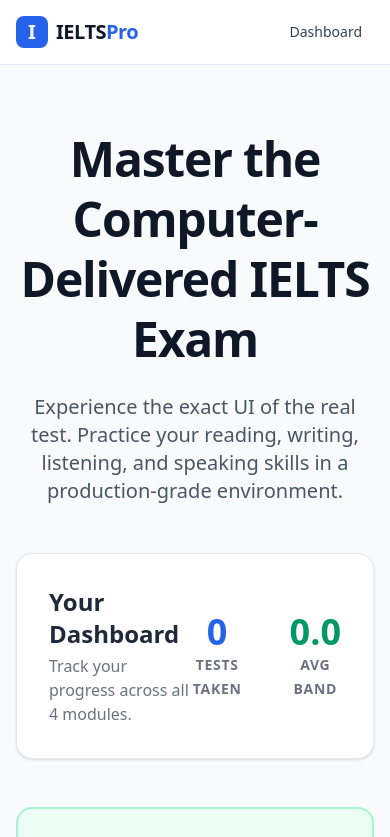
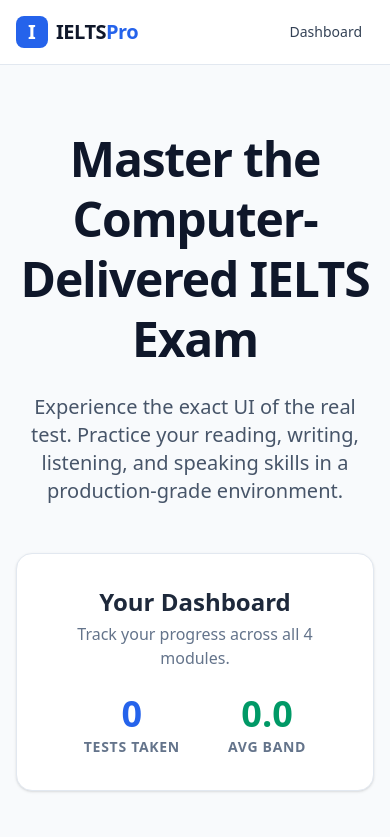
Before and after one commit to balwinderxcode-ai/ielts-prep-platform, a Next.js app: page / in a window 390 px wide. Shown: the top 837 px of the page. Built offline with nearby package versions, Linux system fonts and the light colour scheme.

Commit message:
feat: complete Phase 4 - User Dashboard integration with global state and SEO updates

```diff
--- a/src/app/page.tsx
+++ b/src/app/page.tsx
@@ -1,6 +1,28 @@
+"use client";
 import Link from "next/link";
+import { useEffect, useState } from "react";
+import { useTestStore } from "../store";
 
 export default function Home() {
+  const { progress } = useTestStore();
+  const [isClient, setIsClient] = useState(false);
+
+  // Fix hydration mismatch for Zustand persist
+  useEffect(() => {
+    setIsClient(true);
+  }, []);
+
+  const totalTests = isClient
+    ? progress.readingCompleted + progress.listeningCompleted + progress.writingCompleted + progress.speakingCompleted
+    : 0;
+
+  // Calculate average band (simplified logic)
+  const readingBand = progress.readingCompleted > 0 ? (progress.readingScore / (progress.readingCompleted * 3)) * 9 : 0;
+  const listeningBand = progress.listeningCompleted > 0 ? (progress.listeningScore / (progress.listeningCompleted * 2)) * 9 : 0;
+  const avgBand = totalTests > 0 && (readingBand > 0 || listeningBand > 0)
+    ? ((readingBand + listeningBand) / 2).toFixed(1)
+    : "0.0";
+
   const modules = [
     {
       title: "Academic Reading Test",
@@ -28,35 +50,39 @@
       path: "/speaking",
       desc: "Live microphone recording. Practice your 2-minute long turn with playback and mock cue cards.",
       color: "bg-amber-50 text-amber-800 border-amber-200 hover:bg-amber-100",
-      icon: "M15 10l4.553-2.276A1 1 0 0121 8.618v6.764a1 1 0 01-1.447.894L15 14M5 18h8a2 2 0 002-2V8a2 2 0 00-2-2H5a2 2 0 00-2 2v8a2 2 0 002 2z"
+      icon: "M15 10l4.553-2.276A1 1 0 0121 8.618v6.764a1 1 0 01-1.447.894L15 14M5 18h8a2 2 0 002-2V8a2 2 0 00-2 2H5a2 2 0 00-2 2v8a2 2 0 002 2z"
     }
   ];
 
   return (
     <div className="flex flex-col items-center justify-start pt-8 pb-16">
       <div className="text-center max-w-3xl mb-12">
-        <h1 className="text-5xl font-extrabold text-gray-900 tracking-tight mb-6 leading-tight">
+        <h1 className="text-5xl font-extrabold text-slate-900 tracking-tight mb-6 leading-tight">
           Master the Computer-Delivered IELTS Exam
         </h1>
-        <p className="text-xl text-gray-600 font-medium">
+        <p className="text-xl text-slate-600 font-medium">
           Experience the exact UI of the real test. Practice your reading, writing, listening, and speaking skills in a production-grade environment.
         </p>
       </div>
 
       {/* Dashboard Stats */}
-      <div className="w-full max-w-5xl bg-white rounded-2xl shadow-sm border border-gray-200 p-8 mb-12 flex items-center justify-between">
-        <div>
-          <h2 className="text-2xl font-bold text-gray-800 mb-1">Your Dashboard</h2>
-          <p className="text-gray-500 font-medium">Track your progress across all 4 modules.</p>
+      <div className="w-full max-w-5xl bg-white rounded-2xl shadow-sm border border-slate-200 p-8 mb-12 flex flex-col md:flex-row items-center justify-between">
+        <div className="mb-6 md:mb-0 text-center md:text-left">
+          <h2 className="text-2xl font-bold text-slate-800 mb-1">Your Dashboard</h2>
+          <p className="text-slate-500 font-medium">Track your progress across all 4 modules.</p>
         </div>
         <div className="flex space-x-12">
           <div className="text-center">
-            <span className="block text-4xl font-extrabold text-blue-600">0</span>
-            <span className="text-sm font-semibold text-gray-500 uppercase tracking-wider">Tests Taken</span>
+            <span className="block text-4xl font-extrabold text-blue-600">
+              {isClient ? totalTests : 0}
+            </span>
+            <span className="text-sm font-semibold text-slate-500 uppercase tracking-wider">Tests Taken</span>
           </div>
           <div className="text-center">
-            <span className="block text-4xl font-extrabold text-emerald-600">0.0</span>
-            <span className="text-sm font-semibold text-gray-500 uppercase tracking-wider">Avg Band</span>
+            <span className="block text-4xl font-extrabold text-emerald-600">
+              {isClient ? avgBand : "0.0"}
+            </span>
+            <span className="text-sm font-semibold text-slate-500 uppercase tracking-wider">Avg Band</span>
           </div>
         </div>
       </div>
```
Also changed, not shown: 1 other file (tests, documents, lock files or other folders).
